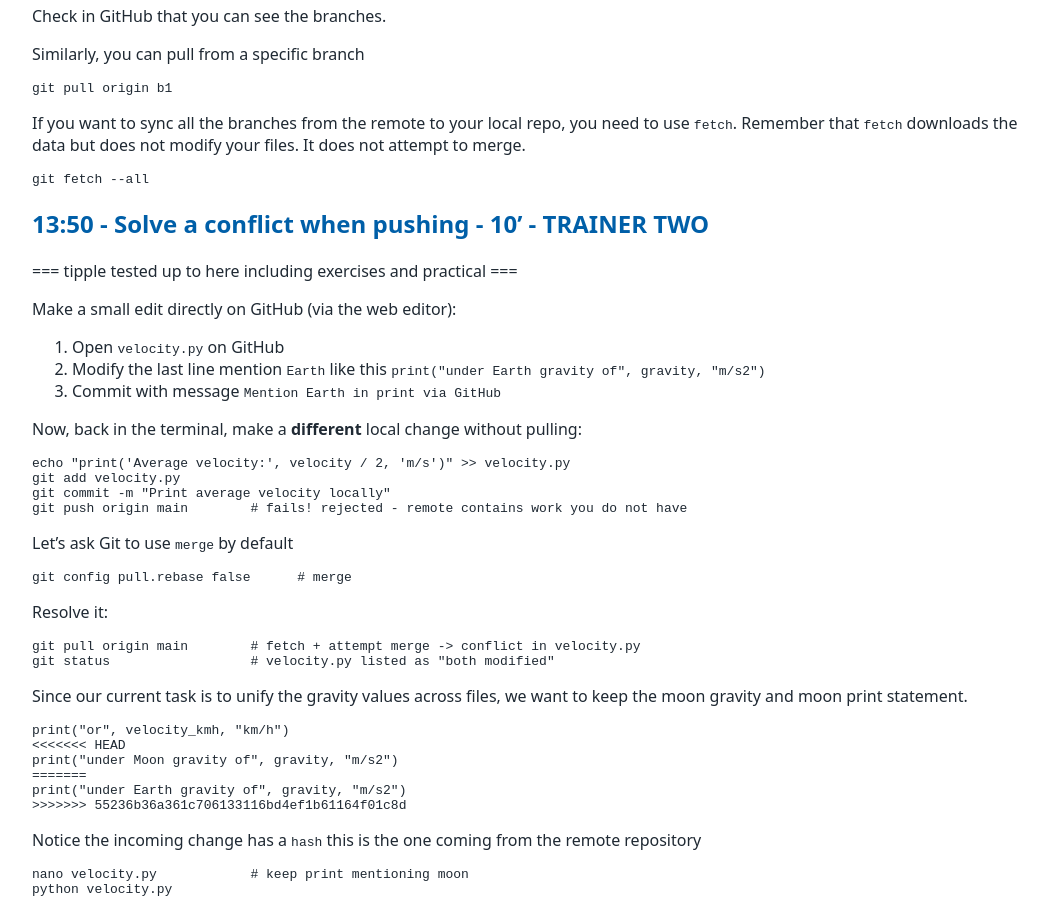
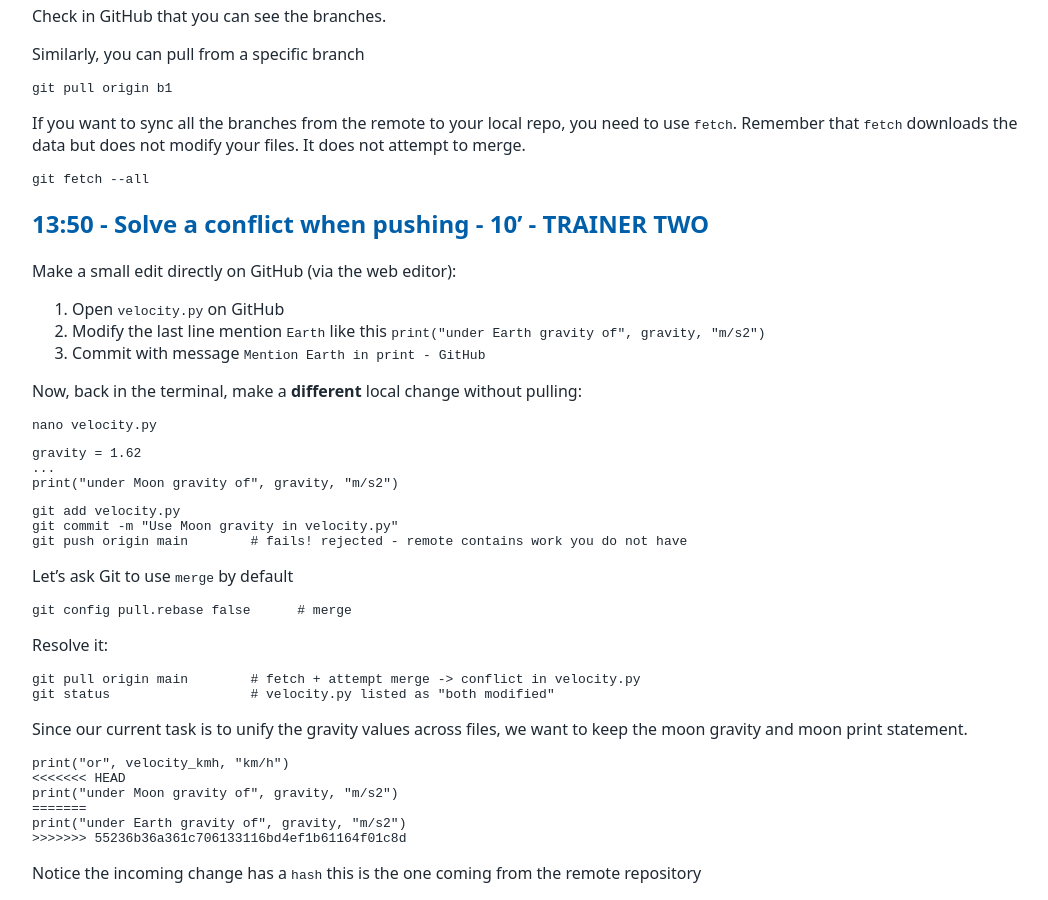
Before and after one commit to tu-delft-library/intermediate_version_control_with_git, a Jekyll site: the page built from material_for_trainers/lesson_plan.md, in a window 1280 px wide and 900 px high, scrolled down 7866 px. Shown: the whole window, without its empty margins (108-1156 px from the left). Built offline with Jekyll 4.4.1, drawn with Linux system fonts in a browser that asks for light colours; our own code applies the rules of GitHub Pages for plain Markdown files.

Commit message:
Update lesson plan

````diff
--- a/material_for_trainers/lesson_plan.md
+++ b/material_for_trainers/lesson_plan.md
@@ -493,20 +493,27 @@ git fetch --all
 ```
 
 ## 13:50 - Solve a conflict when pushing - 10' - TRAINER TWO
-=== tipple tested up to here including exercises and practical ===
+
 
 Make a small edit directly on GitHub (via the web editor):
 
 1. Open `velocity.py` on GitHub
 2. Modify the last line mention `Earth` like this `print("under Earth gravity of", gravity, "m/s2")`
-3. Commit with message `Mention Earth in print via GitHub`
+3. Commit with message `Mention Earth in print - GitHub`
 
 Now, back in the terminal, make a **different** local change without pulling:
 
 ```
-echo "print('Average velocity:', velocity / 2, 'm/s')" >> velocity.py
+nano velocity.py
+```
+```python
+gravity = 1.62
+...
+print("under Moon gravity of", gravity, "m/s2")
+```
+```
 git add velocity.py
-git commit -m "Print average velocity locally"
+git commit -m "Use Moon gravity in velocity.py"
 git push origin main        # fails! rejected - remote contains work you do not have
 ```
 
@@ -594,6 +601,7 @@ under Moon gravity of 1.62 m/s2
 
 ## 14:30 - 💻 PRACTICAL - Conflicts with Remote Repositories - 40' - TRAINER ONE
 
+
 see `PRACTICAL_remote_conflicts.md`
 
 Share experiences or highlight concepts that you noticed were still a bit confusing.
````
